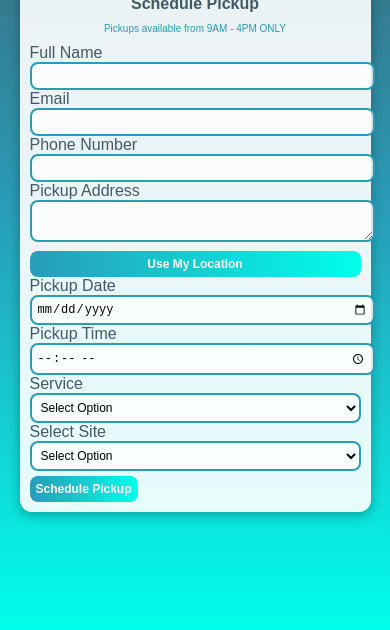
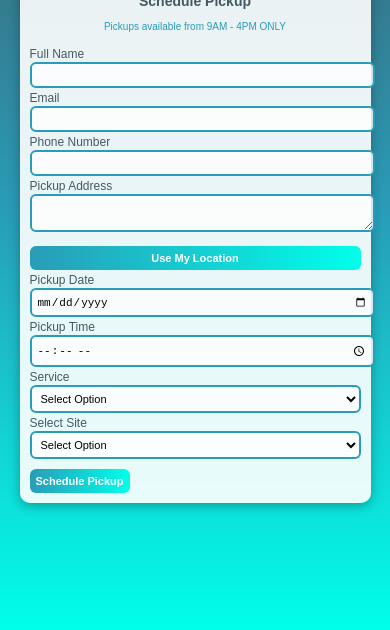
Before and after one commit to pindropzm/pindrop-html, a plain HTML site: page schedule.html in a window 390 px wide. Shown: the part 214-844 px from the top of the page. Drawn offline with Linux system fonts and the light colour scheme.

Commit message:
form size

```diff
--- a/schedule.html
+++ b/schedule.html
@@ -22,10 +22,10 @@
         /* Container */
         .container {
             width: 90%; /* Makes container responsive */
-            max-width: 450px; /* Limit maximum width */
+            max-width: 400px; /* Limit maximum width */
             background: rgba(255, 255, 255, 0.9);
-            padding: 20px;
-            border-radius: 12px;
+            padding: 15px;
+            border-radius: 10px;
             box-shadow: 0 3px 12px rgba(0, 0, 0, 0.3);
             color: #435a64;
             animation: fadeIn 0.6s ease-in-out;
@@ -36,16 +36,16 @@
         /* Headings */
         h1, h2 {
             text-align: center;
-            margin-bottom: 10px;
+            margin-bottom: 12px;
         }
 
         h1 {
-            font-size: 20px; /* Slightly smaller */
+            font-size: 18px; /* Smaller font size */
             color: #405a65;
         }
 
         h2 {
-            font-size: 12px; /* Slightly smaller */
+            font-size: 12px; /* Smaller font size */
             color: #299cb8;
             font-weight: normal;
         }
@@ -54,15 +54,15 @@
         .form {
             display: flex;
             flex-direction: column;
-            gap: 15px; /* Smaller gap between elements */
+            gap: 25px; /* Increased gap between elements */
         }
 
         input, select, textarea {
             width: 100%;
-            padding: 6px; /* Slightly smaller padding */
+            padding: 5px; /* Smaller padding inside fields */
             border: 2px solid #299cb8;
-            border-radius: 8px;
-            font-size: 13px; /* Slightly smaller font */
+            border-radius: 6px;
+            font-size: 12px; /* Smaller font size */
             background-color: rgba(255, 255, 255, 0.8);
             outline: none;
             transition: border-color 0.3s ease-in-out;
@@ -72,18 +72,24 @@
             border-color: #405a65;
         }
 
+        /* Labels */
+        label {
+            font-size: 12px; /* Smaller font size for labels */
+            margin-bottom: 5px; /* Add space between label and input */
+        }
+
         /* Buttons */
         button {
             background: linear-gradient(to right, #299cb8, #00ffea);
             color: #fff;
             padding: 8px; /* Smaller padding */
-            font-size: 13px; /* Smaller font size */
+            font-size: 12px; /* Smaller font size */
             border: none;
-            border-radius: 8px;
+            border-radius: 6px;
             cursor: pointer;
             font-weight: bold;
             transition: all 0.3s ease-in-out;
-            margin-top: 5px;
+            margin-top: 10px; /* Increased margin for button separation */
         }
 
         button:hover {
@@ -94,9 +100,9 @@
         /* Location Button */
         .location-btn {
             background-color: #007bff;
-            font-size: 13px; /* Smaller font size */
+            font-size: 12px; /* Smaller font size */
             padding: 8px; /* Smaller padding */
-            border-radius: 8px;
+            border-radius: 6px;
             display: block;
             width: 100%;
             text-align: center;
@@ -110,7 +116,7 @@
         img {
             display: block;
             margin: 0 auto 10px;
-            max-width: 70px; /* Slightly smaller */
+            max-width: 60px; /* Smaller logo size */
             height: auto;
         }
 
@@ -121,7 +127,7 @@
             }
 
             h1 {
-                font-size: 18px; /* Smaller heading size */
+                font-size: 16px; /* Smaller heading size */
             }
 
             h2 {
@@ -129,17 +135,17 @@
             }
 
             input, select, textarea {
-                font-size: 13px;
-                padding: 6px;
+                font-size: 11px;
+                padding: 5px;
             }
 
             button {
-                font-size: 13px;
+                font-size: 12px;
                 padding: 7px;
             }
 
             .location-btn {
-                font-size: 13px;
+                font-size: 12px;
                 padding: 7px;
             }
         }
@@ -150,7 +156,7 @@
             }
 
             h1 {
-                font-size: 16px; /* Smaller heading size for mobile */
+                font-size: 14px; /* Smaller heading size for mobile */
             }
 
             h2 {
@@ -158,17 +164,17 @@
             }
 
             input, select, textarea {
-                font-size: 12px;
+                font-size: 11px;
                 padding: 5px;
             }
 
             button {
-                font-size: 12px;
+                font-size: 11px;
                 padding: 6px;
             }
 
             .location-btn {
-                font-size: 12px;
+                font-size: 11px;
                 padding: 6px;
             }
         }
```
